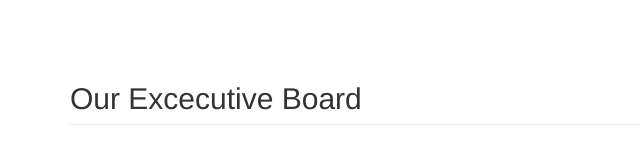
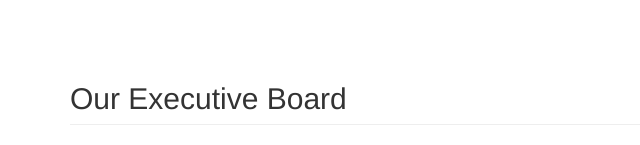
Before and after one commit to ThetaTauMiami/ThetaTauMiami-old, a Django app: page /info/ in a window 1280 px wide. Shown: the part 495-640 px from the top of the page, without its empty margins (0-640 px from the left). Run offline with Django 3.2, Linux system fonts and the light colour scheme; data comes from the database, SQL or seed files in the repository; grey boxes labelled with a size stand in for pictures from a placeholder-image service; parts of the project's set-up code (start-up, migrations or seed data) failed here and were passed over; some libraries are stand-ins or nearby versions.

Commit message:
I really need to learn how to spell

```diff
--- a/info/templates/about.html
+++ b/info/templates/about.html
@@ -36,7 +36,7 @@
       <div class="row">
 
         <div class="col-lg-12">
-          <h2 class="page-header">Our Excecutive Board</h2>
+          <h2 class="page-header">Our Executive Board</h2>
         </div>
 
 		{% for officer in officer_list %}
```
